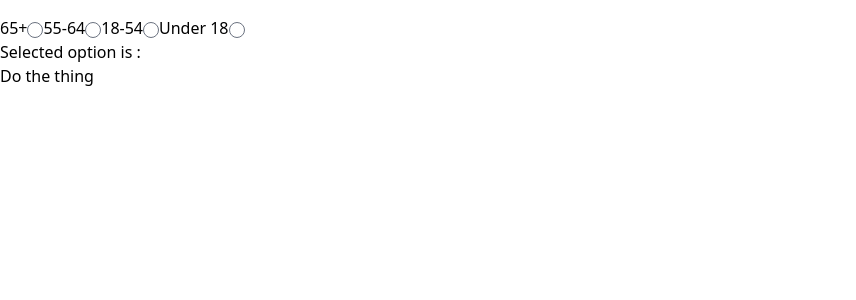
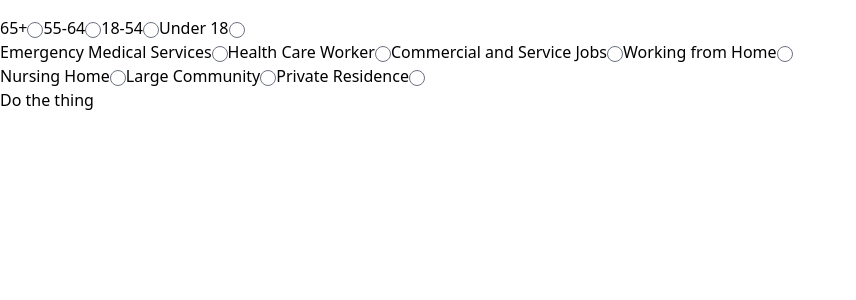
Before and after one commit to vkelkar1999/TensorBros, a React (Create React App) app in the folder FrontEnd/vaci-date/: page / in a window 1280 px wide. Shown: the top 300 px of the page, without its empty margins (0-856 px from the left). Built offline with nearby package versions, Linux system fonts and the light colour scheme; what @tailwindcss/typography would draw is missing.

Commit message:
Radio Buttons

```diff
--- a/FrontEnd/vaci-date/src/App.js
+++ b/FrontEnd/vaci-date/src/App.js
@@ -28,9 +28,9 @@ import { Component, React, useState } from 'react';
     handleSubmit = (event) => {
       event.preventDefault();
       const userData = {
-        email: this.state.email,
-        house: this.state.house,
-        job: this.state.job
+        age: this.state.age,
+        job: this.state.job,
+        house: this.state.house
     };
       console.log(this.state)
     };
@@ -70,8 +70,58 @@ import { Component, React, useState } from 'react';
               onChange={this.handleChange}
             />
             </div>
-            <div>
-            Selected option is : {this.state.age}
+            <div className="radio-buttons">
+            Emergency Medical Services
+            <input
+              value="1"
+              name="job"
+              type="radio"
+              onChange={this.handleChange}
+            />
+            Health Care Worker
+            <input
+              value="2"
+              name="job"
+              type="radio"
+              onChange={this.handleChange}
+            />
+            Commercial and Service Jobs
+            <input
+              value="3"
+              name="job"
+              type="radio"
+              onChange={this.handleChange}
+            />
+            Working from Home
+            <input
+              value="4"
+              name="job"
+              type="radio"
+              onChange={this.handleChange}
+            />
+            </div>
+            <div className="radio-buttons">
+            Nursing Home
+            <input
+              value="1"
+              name="house"
+              type="radio"
+              onChange={this.handleChange}
+            />
+            Large Community
+            <input
+              value="2"
+              name="house"
+              type="radio"
+              onChange={this.handleChange}
+            />
+            Private Residence
+            <input
+              value="3"
+              name="house"
+              type="radio"
+              onChange={this.handleChange}
+            />
             </div>
           </div>
           <button type="submit">Do the thing</button>
```
